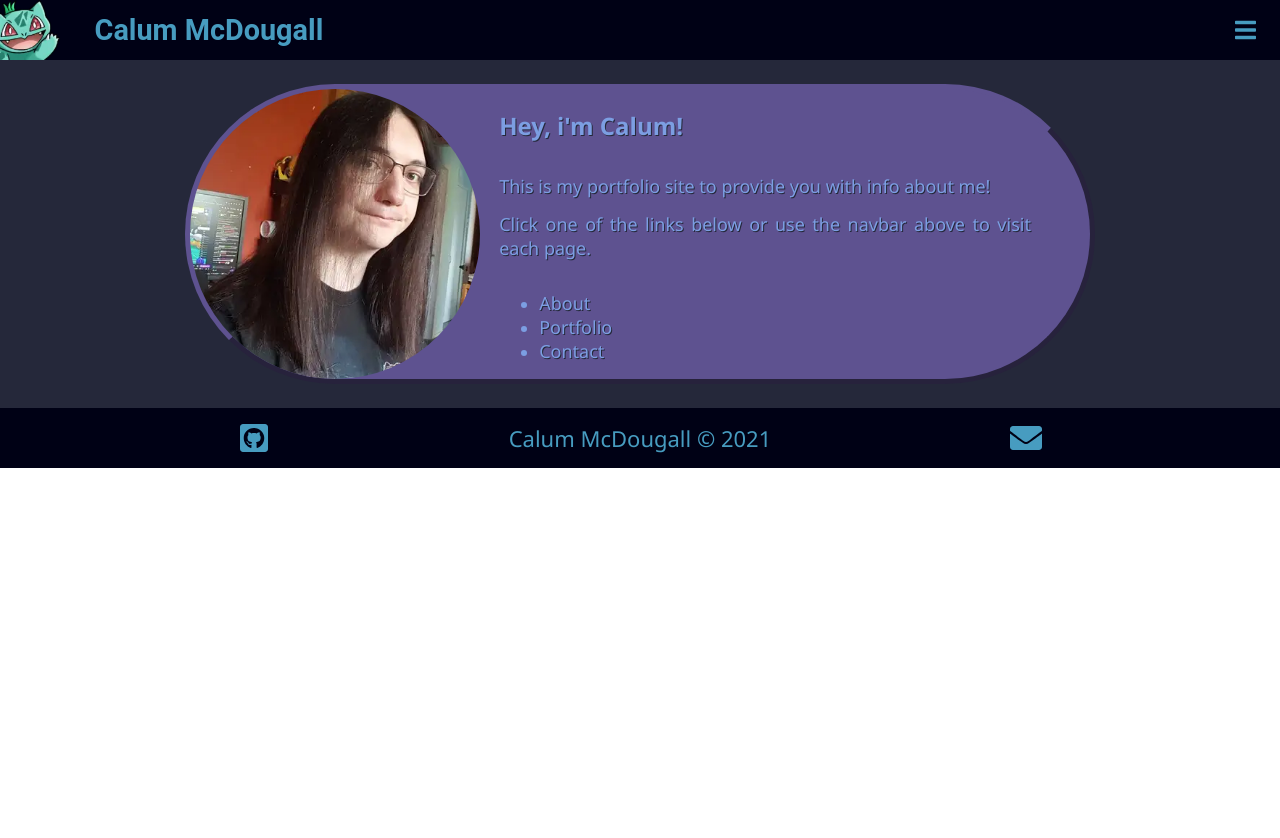
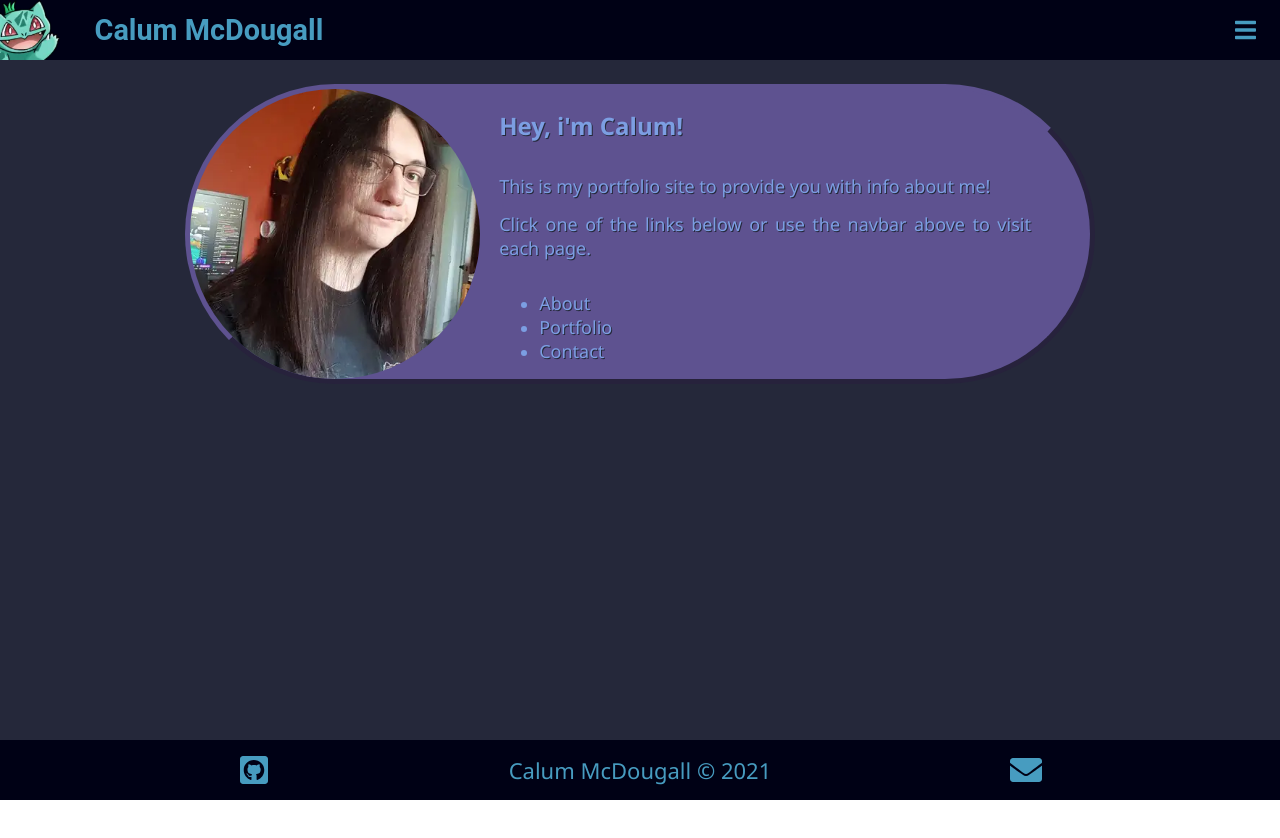
Before and after one commit to cbmcdougall/Portfolio, a React app: page / in a window 1280 px wide. Shown: the top 838 px of the page. Before the commit the page ends 800 px from the top, so only its background shows below. Built offline with nearby package versions, Linux system fonts and the light colour scheme.

Commit message:
fix footer to bottom of page

```diff
--- a/src/layout/Footer/style.css
+++ b/src/layout/Footer/style.css
@@ -1,5 +1,7 @@
 .footer {
-    position: sticky;
+    width: 100%;
+    position: fixed;
+    bottom: 0;
     background-color: var(--background);
     color: var(--light);
     height: 60px;
--- a/src/style.css
+++ b/src/style.css
@@ -8,12 +8,13 @@
 
 body {
     margin: 0;
-    width: 100vw;
+    margin-bottom: 60px; /* For the footer */
+    max-width: 100vw;
     min-width: 750px;
-    width: 100vw;
 }
 
 #root {
+    min-height: 100vh;
     background-color: var(--tertiary);
     color: var(--primary);
     font-family: "Segoe UI", Helvetica, Arial, sans-serif;
```
